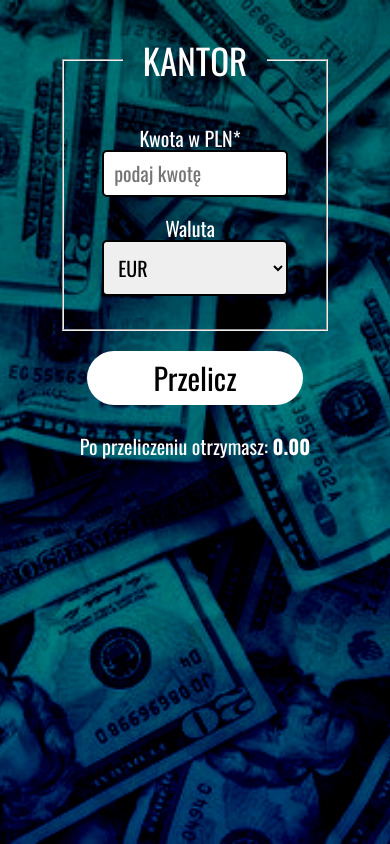
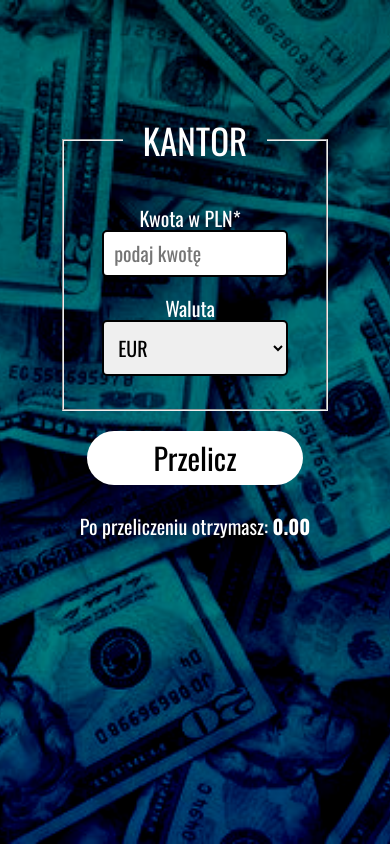
Before and after one commit to PiotrObrochta/currency-converter-react, a React (Create React App) app: page / in a window 390 px wide. Built offline with nearby package versions, Linux system fonts and the light colour scheme.

Commit message:
added @media with a different padding

```diff
--- a/src/Container/style.css
+++ b/src/Container/style.css
@@ -1,5 +1,5 @@
 .container {
-    padding: 20px;
+    padding: 100px 20px 100px 20px;
     font-family: 'Oswald', sans-serif;
     margin: 0 auto;
     max-width: 800px;
@@ -14,3 +14,9 @@
     color: rgb(255, 255, 255);
     font-size: 20px;
 }
+
+@media(max-width: 767px) {
+    .container {
+        padding: 100px 20px;
+    }
+}
```
